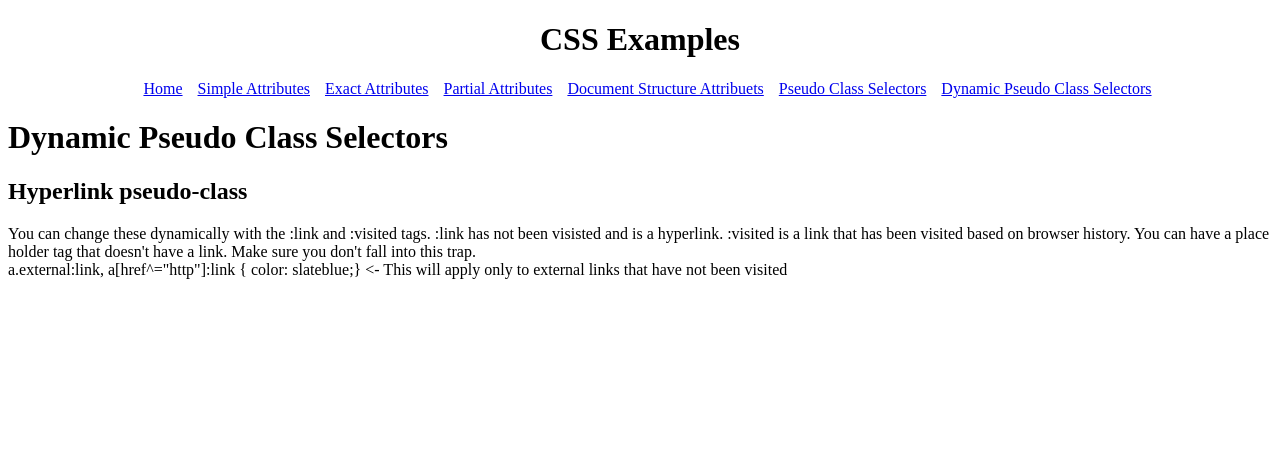
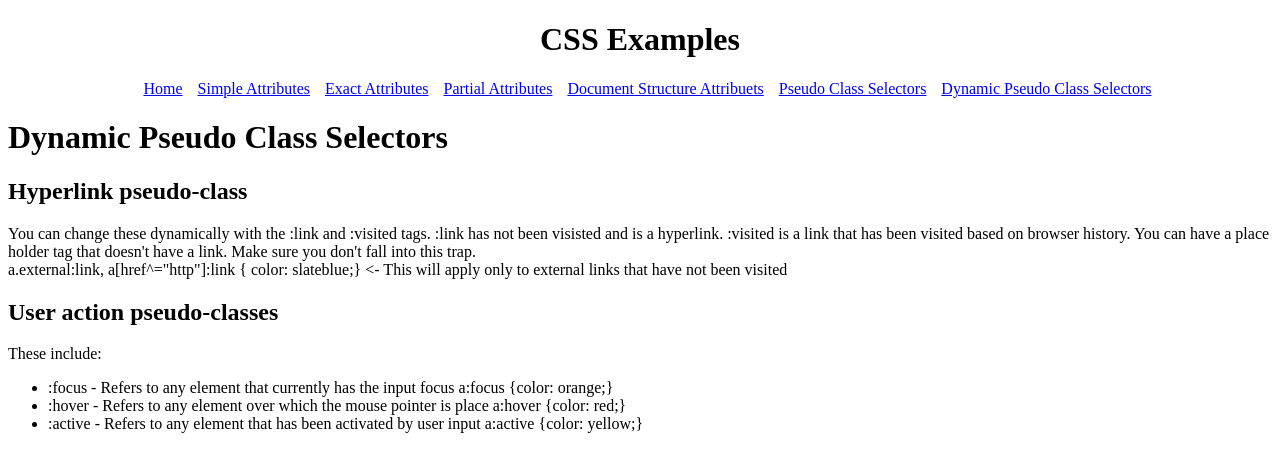
Before and after one commit to robertjorg/cssProject, an Angular app: page /dynamic in a window 1280 px wide. Shown: the top 472 px of the page. Built offline with nearby package versions, Linux system fonts and the light colour scheme.

Commit message:
I guess I had more

```diff
--- a/src/app/AttributeSelectors/dynamic-pseudo-class-selectors/dynamic-pseudo-class-selectors.component.html
+++ b/src/app/AttributeSelectors/dynamic-pseudo-class-selectors/dynamic-pseudo-class-selectors.component.html
@@ -5,3 +5,10 @@
 Make sure you don't fall into this trap.<br/>
 a.external:link, a[href^="http"]:link {{'{'}} color: slateblue;{{'}'}} <- This will apply only to external links that have
 not been visited</p>
+<h2>User action pseudo-classes</h2>
+These include:
+  <ul>
+    <li>:focus - Refers to any element that currently has the input focus a:focus {{'{'}}color: orange;{{'}'}}</li>
+    <li>:hover - Refers to any element over which the mouse pointer is place a:hover {{'{'}}color: red;{{'}'}}</li>
+    <li>:active - Refers to any element that has been activated by user input a:active {{'{'}}color: yellow;{{'}'}}</li>
+  </ul>
```
